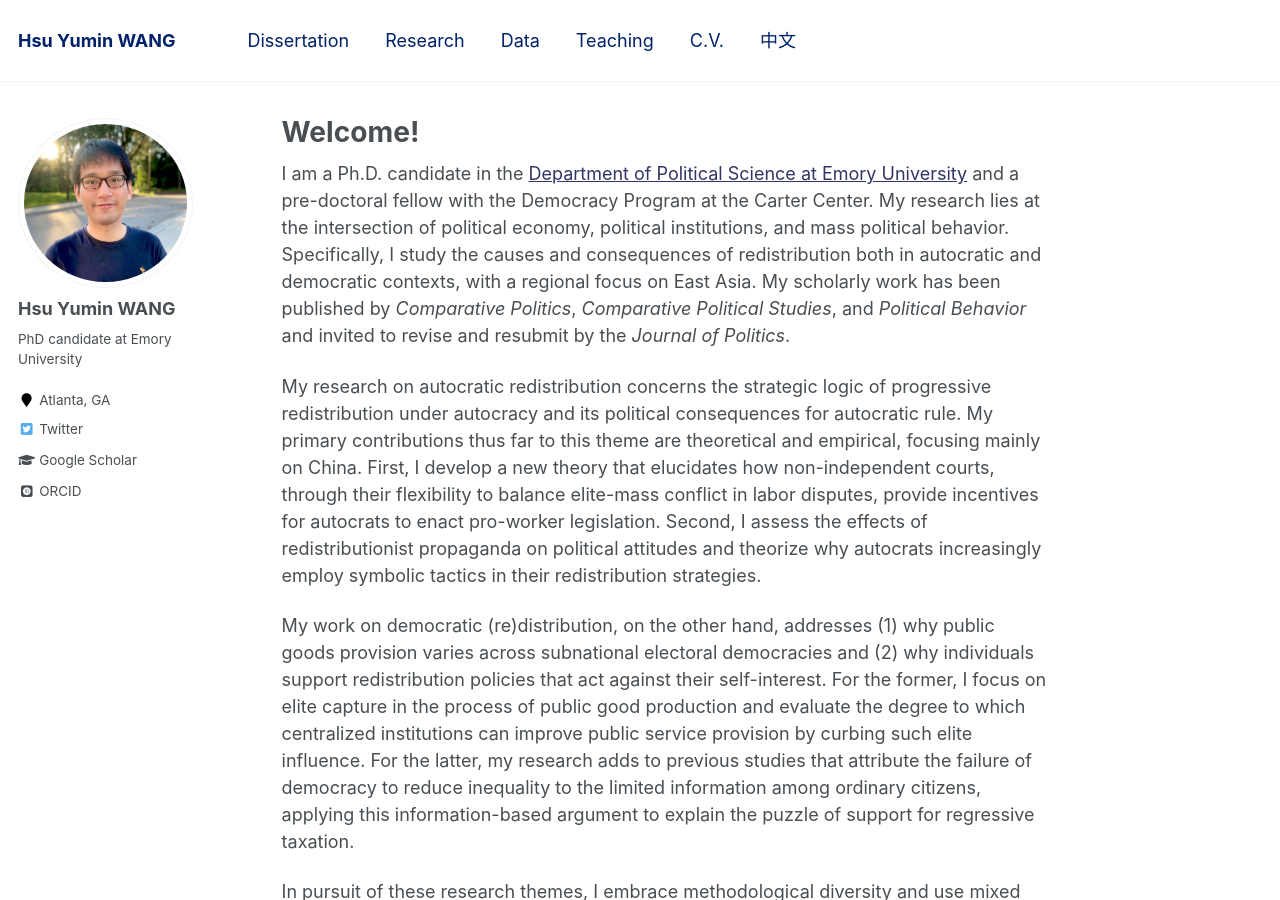
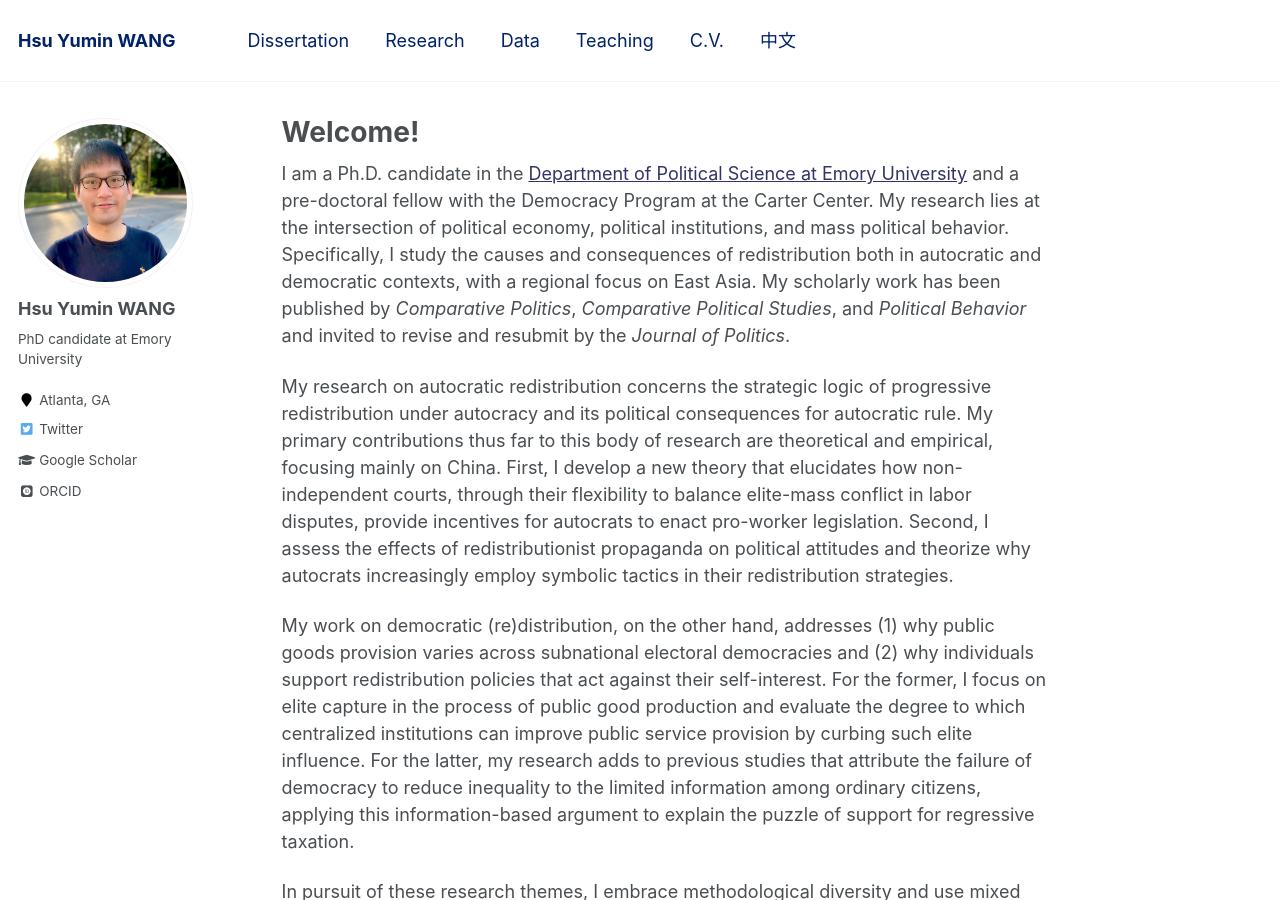
Before and after one commit to hsuyumin/hsuyumin.github.io, a Jekyll site: the page built from _pages/about.md, in a window 1280 px wide and 900 px high. Built offline with Jekyll 4.4.1, drawn with Linux system fonts in a browser that asks for light colours; some web fonts are replaced.

Commit message:
Update about.md

```diff
--- a/_pages/about.md
+++ b/_pages/about.md
@@ -10,7 +10,7 @@ redirect_from:
 
 I am a Ph.D. candidate in the [Department of Political Science at Emory University](http://polisci.emory.edu/home/) and a pre-doctoral fellow with the Democracy Program at the Carter Center. My research lies at the intersection of political economy, political institutions, and mass political behavior. Specifically, I study the causes and consequences of redistribution both in autocratic and democratic contexts, with a regional focus on East Asia. My scholarly work has been published by _Comparative Politics_, _Comparative Political Studies_, and _Political Behavior_ and invited to revise and resubmit by the _Journal of Politics_.
 
-My research on autocratic redistribution concerns the strategic logic of progressive redistribution under autocracy and its political consequences for autocratic rule. My primary contributions thus far to this theme are theoretical and empirical, focusing mainly on China. First, I develop a new theory that elucidates how non-independent courts, through their flexibility to balance elite-mass conflict in labor disputes, provide incentives for autocrats to enact pro-worker legislation. Second, I assess the effects of redistributionist propaganda on political attitudes and theorize why autocrats increasingly employ symbolic tactics in their redistribution strategies.
+My research on autocratic redistribution concerns the strategic logic of progressive redistribution under autocracy and its political consequences for autocratic rule. My primary contributions thus far to this body of research are theoretical and empirical, focusing mainly on China. First, I develop a new theory that elucidates how non-independent courts, through their flexibility to balance elite-mass conflict in labor disputes, provide incentives for autocrats to enact pro-worker legislation. Second, I assess the effects of redistributionist propaganda on political attitudes and theorize why autocrats increasingly employ symbolic tactics in their redistribution strategies.
 
 My work on democratic (re)distribution, on the other hand, addresses (1) why public goods provision varies across subnational electoral democracies and (2) why individuals support redistribution policies that act against their self-interest. For the former, I focus on elite capture in the process of public good production and evaluate the degree to which centralized institutions can improve public service provision by curbing such elite influence. For the latter, my research adds to previous studies that attribute the failure of democracy to reduce inequality to the limited information among ordinary citizens, applying this information-based argument to explain the puzzle of support for regressive taxation.
 
```
